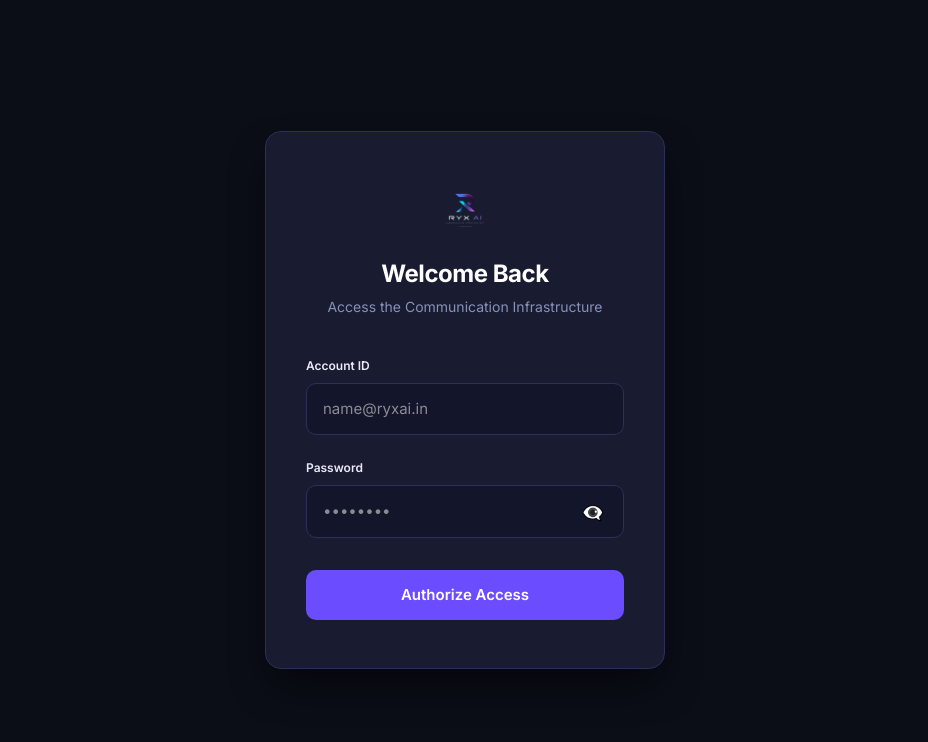
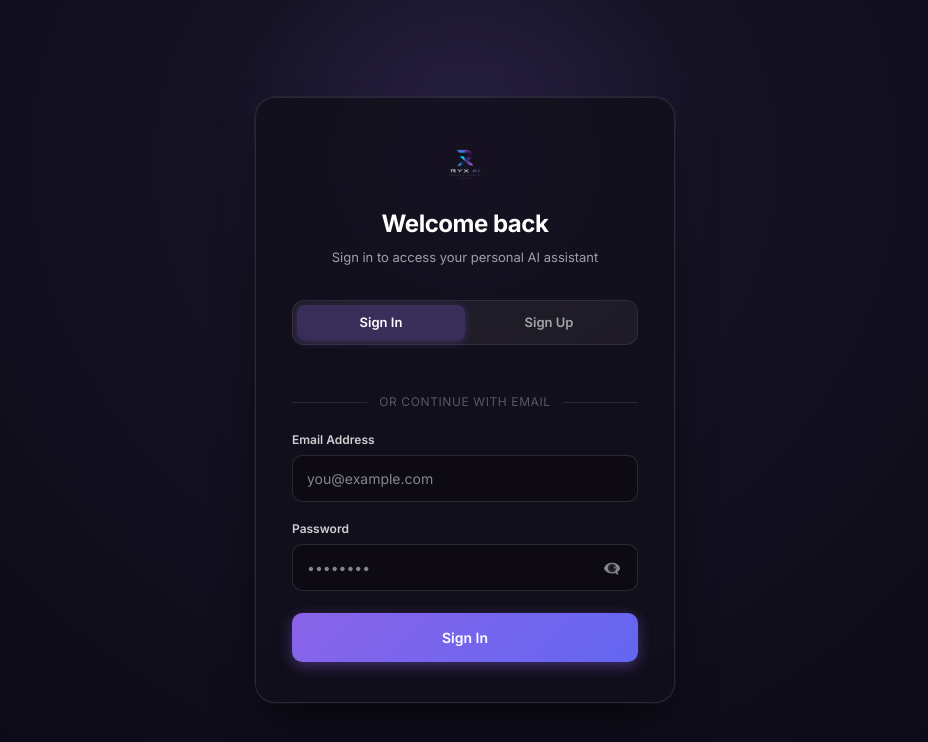
Before and after one commit to ryx-ai/intent-bot-frontend-test, a Next.js app: page / in a window 1280 px wide. Shown: the top 742 px of the page, without its empty margins (175-1103 px from the left). Built offline with nearby package versions, Linux system fonts and the light colour scheme; no server answers.

Commit message:
Google auth implemented

```diff
--- a/app/page.tsx
+++ b/app/page.tsx
@@ -1,12 +1,15 @@
 "use client";
 
-import { useState, FormEvent } from "react";
+import { useState, useEffect, FormEvent } from "react";
 import Image from "next/image";
+import Script from "next/script";
 import { useAuth } from "@/lib/auth";
 import { ApiError } from "@/lib/api";
 
-export default function LoginPage() {
-  const { login } = useAuth();
+export default function AuthPage() {
+  const { login, signup, googleAuth } = useAuth();
+  const [mode, setMode] = useState<"signin" | "signup">("signin");
+  const [fullName, setFullName] = useState("");
   const [email, setEmail] = useState("");
   const [password, setPassword] = useState("");
   const [error, setError] = useState("");
@@ -14,39 +17,90 @@ export default function LoginPage() {
   const [success, setSuccess] = useState(false);
   const [showPassword, setShowPassword] = useState(false);
 
+  const GOOGLE_CLIENT_ID =
+    process.env.NEXT_PUBLIC_GOOGLE_CLIENT_ID ||
+    "545089022739-gp76voof01st3vkkcs9o0e66p8kd6htg.apps.googleusercontent.com";
+
+  useEffect(() => {
+    setError("");
+  }, [mode]);
+
+  const initGoogleSignIn = () => {
+    if (typeof window !== "undefined" && (window as any).google?.accounts?.id) {
+      try {
+        (window as any).google.accounts.id.initialize({
+          client_id: GOOGLE_CLIENT_ID,
+          callback: async (response: any) => {
+            if (response?.credential) {
+              setLoading(true);
+              setError("");
+              try {
+                await googleAuth(response.credential);
+                setSuccess(true);
+              } catch (err: any) {
+                setLoading(false);
+                if (err instanceof ApiError) {
+                  setError(err.detail || "Google authentication failed.");
+                } else {
+                  setError("Google authentication failed. Please try again.");
+                }
+              }
+            }
+          },
+        });
+
+        const btnDiv = document.getElementById("googleBtnContainer");
+        if (btnDiv) {
+          btnDiv.innerHTML = "";
+          (window as any).google.accounts.id.renderButton(btnDiv, {
+            theme: "filled_blue",
+            size: "large",
+            width: "320",
+            text: mode === "signin" ? "signin_with" : "signup_with",
+            shape: "pill",
+          });
+        }
+      } catch (e) {
+        console.error("Error initializing Google Identity Services:", e);
+      }
+    }
+  };
+
+  useEffect(() => {
+    initGoogleSignIn();
+  }, [mode]);
+
   async function handleSubmit(e: FormEvent) {
     e.preventDefault();
     setError("");
     setLoading(true);
 
     try {
+      if (mode === "signin") {
         await login(email, password);
+      } else {
+        await signup(fullName, email, password);
+      }
       setSuccess(true);
-      // Don't reset `loading` here — navigation is in progress. Resetting
-      // would un-disable the form during the transition and allow a second
-      // submit.
     } catch (err) {
       if (err instanceof ApiError) {
-        // Check for specific tenant status errors (these override status code handling)
         if (err.detail === "tenant_suspended") {
-          setError(
-            "This workspace has been suspended.\nPlease contact your administrator.",
-          );
+          setError("This account has been suspended.\nPlease contact support.");
         } else if (err.detail === "tenant_deleted") {
-          setError(
-            "This workspace has been deleted.\nPlease contact your administrator.",
-          );
+          setError("This account is no longer active.");
+        } else if (err.status === 409 || err.detail === "Email already in use") {
+          setError("An account with this email already exists.");
         } else if (err.status === 401) {
           setError("Invalid email or password.");
         } else if (err.status === 429) {
-          setError("Too many attempts. Please wait and try again.");
-        } else if (err.status >= 500) {
-          setError("Server error. Please try again later.");
+          setError("Too many attempts. Please wait a moment and try again.");
+        } else if (err.detail) {
+          setError(err.detail);
         } else {
-          setError("Login failed. Please try again.");
+          setError("Authentication failed. Please try again.");
         }
       } else {
-        setError("Network error. Check your connection.");
+        setError("Network error. Check your internet connection.");
       }
       setPassword("");
       setLoading(false);
@@ -54,6 +108,13 @@ export default function LoginPage() {
   }
 
   return (
+    <>
+      <Script
+        src="https://accounts.google.com/gsi/client"
+        strategy="afterInteractive"
+        onLoad={initGoogleSignIn}
+      />
+
       <div
         style={{
           display: "flex",
@@ -62,32 +123,48 @@ export default function LoginPage() {
           justifyContent: "center",
           position: "relative",
           overflow: "hidden",
+          background: "radial-gradient(circle at 50% 20%, #1a162b 0%, #0a0812 100%)",
         }}
       >
-      {/* Login Card */}
+        {/* Glow background accent */}
+        <div
+          style={{
+            position: "absolute",
+            top: "20%",
+            left: "50%",
+            transform: "translate(-50%, -50%)",
+            width: "500px",
+            height: "500px",
+            background: "radial-gradient(circle, rgba(138, 100, 233, 0.15) 0%, rgba(0,0,0,0) 70%)",
+            pointerEvents: "none",
+          }}
+        />
+
+        {/* Card Container */}
         <div
           style={{
             position: "relative",
             zIndex: 10,
             width: "100%",
-          maxWidth: 400,
-          borderRadius: 16,
-          border: "1px solid var(--border)",
-          padding: "48px 40px",
-          background: "var(--bg-card)",
-          boxShadow: "0 20px 40px -10px rgba(0,0,0,0.6)",
+            maxWidth: 420,
+            borderRadius: 20,
+            border: "1px solid rgba(255, 255, 255, 0.1)",
+            padding: "40px 36px",
+            background: "rgba(18, 16, 28, 0.85)",
+            backdropFilter: "blur(16px)",
+            boxShadow: "0 24px 48px -12px rgba(0,0,0,0.7), 0 0 0 1px rgba(255,255,255,0.05)",
           }}
         >
-        {/* Brand header */}
-        <div style={{ textAlign: "center", marginBottom: 40 }}>
+          {/* Header */}
+          <div style={{ textAlign: "center", marginBottom: 32 }}>
             <Image
               src="/logo1.png"
               alt="RYX AI Logo"
-            width={200}
-            height={80}
+              width={180}
+              height={60}
               style={{
                 width: "auto",
-              height: 60,
+                height: 52,
                 margin: "0 auto 16px auto",
                 objectFit: "contain",
               }}
@@ -97,65 +174,175 @@ export default function LoginPage() {
               style={{
                 fontSize: 24,
                 fontWeight: 700,
-              color: "#fff",
+                color: "#ffffff",
                 letterSpacing: "-0.02em",
-              marginBottom: 4,
+                marginBottom: 6,
               }}
             >
-            Welcome Back
+              {mode === "signin" ? "Welcome back" : "Create your account"}
             </h1>
-          <p style={{ fontSize: 14, color: "var(--text-secondary)" }}>
-            Access the Communication Infrastructure
+            <p style={{ fontSize: 13, color: "rgba(255, 255, 255, 0.6)" }}>
+              {mode === "signin"
+                ? "Sign in to access your personal AI assistant"
+                : "Get started with your personal AI workspace in seconds"}
             </p>
           </div>
 
-        {/* Form */}
+          {/* Tab Switcher */}
+          <div
+            style={{
+              display: "flex",
+              borderRadius: 12,
+              background: "rgba(255, 255, 255, 0.05)",
+              padding: 4,
+              marginBottom: 28,
+              border: "1px solid rgba(255, 255, 255, 0.08)",
+            }}
+          >
+            <button
+              type="button"
+              onClick={() => setMode("signin")}
+              style={{
+                flex: 1,
+                padding: "8px 0",
+                fontSize: 13,
+                fontWeight: 600,
+                borderRadius: 8,
+                border: "none",
+                cursor: "pointer",
+                transition: "all 0.2s ease",
+                background: mode === "signin" ? "rgba(138, 100, 233, 0.25)" : "transparent",
+                color: mode === "signin" ? "#ffffff" : "rgba(255, 255, 255, 0.6)",
+                boxShadow: mode === "signin" ? "0 2px 8px rgba(138, 100, 233, 0.3)" : "none",
+              }}
+            >
+              Sign In
+            </button>
+            <button
+              type="button"
+              onClick={() => setMode("signup")}
+              style={{
+                flex: 1,
+                padding: "8px 0",
+                fontSize: 13,
+                fontWeight: 600,
+                borderRadius: 8,
+                border: "none",
+                cursor: "pointer",
+                transition: "all 0.2s ease",
+                background: mode === "signup" ? "rgba(138, 100, 233, 0.25)" : "transparent",
+                color: mode === "signup" ? "#ffffff" : "rgba(255, 255, 255, 0.6)",
+                boxShadow: mode === "signup" ? "0 2px 8px rgba(138, 100, 233, 0.3)" : "none",
+              }}
+            >
+              Sign Up
+            </button>
+          </div>
+
+          {/* Google SSO Container */}
+          <div style={{ display: "flex", justifyContent: "center", marginBottom: 20 }}>
+            <div id="googleBtnContainer" style={{ width: "100%", maxWidth: 320, display: "flex", justifyContent: "center" }} />
+          </div>
+
+          <div
+            style={{
+              display: "flex",
+              alignItems: "center",
+              margin: "20px 0",
+              color: "rgba(255, 255, 255, 0.3)",
+              fontSize: 12,
+            }}
+          >
+            <div style={{ flex: 1, height: 1, background: "rgba(255, 255, 255, 0.1)" }} />
+            <span style={{ padding: "0 12px", textTransform: "uppercase", letterSpacing: "0.05em" }}>
+              or continue with email
+            </span>
+            <div style={{ flex: 1, height: 1, background: "rgba(255, 255, 255, 0.1)" }} />
+          </div>
+
+          {/* Auth Form */}
           <form onSubmit={handleSubmit}>
-          {/* Account ID */}
-          <div style={{ marginBottom: 24 }}>
+            {mode === "signup" && (
+              <div style={{ marginBottom: 18 }}>
+                <label
+                  htmlFor="fullName"
+                  style={{
+                    display: "block",
+                    fontSize: 12,
+                    fontWeight: 600,
+                    color: "rgba(255, 255, 255, 0.8)",
+                    marginBottom: 6,
+                  }}
+                >
+                  Full Name
+                </label>
+                <input
+                  id="fullName"
+                  type="text"
+                  value={fullName}
+                  onChange={(e) => setFullName(e.target.value)}
+                  placeholder="John Doe"
+                  required
+                  autoComplete="name"
+                  style={{
+                    width: "100%",
+                    borderRadius: 10,
+                    border: "1px solid rgba(255, 255, 255, 0.12)",
+                    padding: "12px 14px",
+                    fontSize: 14,
+                    color: "#fff",
+                    background: "rgba(0, 0, 0, 0.25)",
+                    outline: "none",
+                  }}
+                />
+              </div>
+            )}
+
+            {/* Email Field */}
+            <div style={{ marginBottom: 18 }}>
               <label
                 htmlFor="email"
                 style={{
                   display: "block",
                   fontSize: 12,
                   fontWeight: 600,
-                color: "var(--text-primary)",
-                marginBottom: 8,
+                  color: "rgba(255, 255, 255, 0.8)",
+                  marginBottom: 6,
                 }}
               >
-              Account ID
+                Email Address
               </label>
               <input
                 id="email"
                 type="email"
                 value={email}
                 onChange={(e) => setEmail(e.target.value)}
-              placeholder="name@ryxai.in"
+                placeholder="you@example.com"
                 required
                 autoComplete="email"
                 style={{
                   width: "100%",
                   borderRadius: 10,
-                border: "1px solid var(--border)",
-                padding: "14px 16px",
-                fontSize: 15,
+                  border: "1px solid rgba(255, 255, 255, 0.12)",
+                  padding: "12px 14px",
+                  fontSize: 14,
                   color: "#fff",
-                background: "var(--bg-surface)",
+                  background: "rgba(0, 0, 0, 0.25)",
                   outline: "none",
                 }}
               />
             </div>
 
-          {/* Password */}
-          <div style={{ marginBottom: 24 }}>
+            {/* Password Field */}
+            <div style={{ marginBottom: 22 }}>
               <label
                 htmlFor="password"
                 style={{
                   display: "block",
                   fontSize: 12,
                   fontWeight: 600,
-                color: "var(--text-primary)",
-                marginBottom: 8,
+                  color: "rgba(255, 255, 255, 0.8)",
+                  marginBottom: 6,
                 }}
               >
                 Password
@@ -168,15 +355,16 @@ export default function LoginPage() {
                   onChange={(e) => setPassword(e.target.value)}
                   placeholder="••••••••"
                   required
-                autoComplete="current-password"
+                  minLength={6}
+                  autoComplete={mode === "signin" ? "current-password" : "new-password"}
                   style={{
                     width: "100%",
                     borderRadius: 10,
-                  border: "1px solid var(--border)",
-                  padding: "14px 16px",
-                  fontSize: 15,
+                    border: "1px solid rgba(255, 255, 255, 0.12)",
+                    padding: "12px 14px",
+                    fontSize: 14,
                     color: "#fff",
-                  background: "var(--bg-surface)",
+                    background: "rgba(0, 0, 0, 0.25)",
                     outline: "none",
                   }}
                 />
@@ -190,20 +378,28 @@ export default function LoginPage() {
                     transform: "translateY(-50%)",
                     background: "none",
                     border: "none",
-                  color: "var(--text-secondary)",
+                    color: "rgba(255, 255, 255, 0.5)",
                     cursor: "pointer",
-                  padding: "4px 8px",
-                  fontSize: 18,
-                  display: "flex",
-                  alignItems: "center",
-                  justifyContent: "center",
+                    padding: "4px",
+                    fontSize: 16,
                   }}
                 >
                   {showPassword ? "👁️" : "👁️‍🗨️"}
                 </button>
               </div>
+
               {error && (
-              <p style={{ marginTop: 8, fontSize: 12, color: "var(--error)" }}>
+                <p
+                  style={{
+                    marginTop: 10,
+                    fontSize: 12,
+                    color: "#FF6B6B",
+                    background: "rgba(255, 107, 107, 0.1)",
+                    padding: "8px 12px",
+                    borderRadius: 8,
+                    border: "1px solid rgba(255, 107, 107, 0.2)",
+                  }}
+                >
                   {error}
                 </p>
               )}
@@ -217,24 +413,32 @@ export default function LoginPage() {
                 width: "100%",
                 borderRadius: 10,
                 padding: "14px 0",
-              fontSize: 15,
+                fontSize: 14,
                 fontWeight: 600,
-              color: "#fff",
-              background: success ? "var(--success)" : "var(--accent)",
+                color: "#ffffff",
+                background: success
+                  ? "#10B981"
+                  : "linear-gradient(135deg, #8A64E9 0%, #6366F1 100%)",
                 border: "none",
                 cursor: loading ? "not-allowed" : "pointer",
                 opacity: loading ? 0.7 : 1,
-              marginTop: 8,
+                boxShadow: "0 4px 14px rgba(138, 100, 233, 0.4)",
+                transition: "all 0.2s ease",
               }}
             >
               {success
-              ? "Access Granted ✓"
+                ? "Redirecting..."
                 : loading
-                ? "Verifying..."
-                : "Authorize Access"}
+                  ? mode === "signin"
+                    ? "Signing in..."
+                    : "Creating account..."
+                  : mode === "signin"
+                    ? "Sign In"
+                    : "Create Account"}
             </button>
           </form>
         </div>
       </div>
+    </>
   );
 }
--- a/lib/auth.ts
+++ b/lib/auth.ts
@@ -4,16 +4,38 @@ import { useRouter } from "next/navigation";
 import { useCallback } from "react";
 import { api, ApiError } from "./api";
 
-interface UserInfo {
+export interface UserInfo {
+  email?: string;
+  name?: string;
+  picture?: string;
+  auth_provider?: string;
   role?: string;
+  tenant?: {
+    id: number;
+    slug: string;
+    name: string;
+  } | null;
 }
 
 /**
- * Auth hook — provides login, logout, and redirect helpers.
+ * Auth hook — provides login, signup, google auth, logout, and redirect helpers.
  * JWT tokens are managed via httponly cookies by the backend.
  */
 export function useAuth() {
   const router = useRouter();
+
+  const handleAuthSuccess = useCallback(
+    async () => {
+      const me = await api.get<UserInfo>("/api/auth/me");
+      router.push(
+        me.role === "super_admin"
+          ? "/workspace/admin/tenants"
+          : "/workspace/dashboard"
+      );
+      return me;
+    },
+    [router]
+  );
 
   const login = useCallback(
     async (email: string, password: string) => {
@@ -21,28 +43,46 @@ export function useAuth() {
         email,
         password,
       });
-      // Treat any non-"success" body as a failure so the caller's catch runs
-      // (otherwise the login page would show "Access Granted" without ever
-      // navigating).
       if (res.status !== "success") {
         throw new ApiError("Login did not succeed", 500);
       }
-      const me = await api.get<UserInfo>("/api/auth/me");
-      router.push(
-        me.role === "super_admin"
-          ? "/workspace/admin/tenants"
-          : "/workspace/dashboard"
-      );
+      await handleAuthSuccess();
       return res;
     },
-    [router]
+    [handleAuthSuccess]
+  );
+
+  const signup = useCallback(
+    async (fullName: string, email: string, password: string) => {
+      const res = await api.post<{ status: string }>("/api/auth/signup", {
+        full_name: fullName,
+        email,
+        password,
+      });
+      if (res.status !== "success") {
+        throw new ApiError("Registration did not succeed", 500);
+      }
+      await handleAuthSuccess();
+      return res;
+    },
+    [handleAuthSuccess]
+  );
+
+  const googleAuth = useCallback(
+    async (credential: string) => {
+      const res = await api.post<{ status: string }>("/api/auth/google", {
+        credential,
+      });
+      if (res.status !== "success") {
+        throw new ApiError("Google authentication did not succeed", 500);
+      }
+      await handleAuthSuccess();
+      return res;
+    },
+    [handleAuthSuccess]
   );
 
   const logout = useCallback(async () => {
-    // If the server call fails, the auth cookie is httponly — the client
-    // can't clear it. Pretending to log out would be a lie (a stolen device
-    // would still be authenticated). Surface the error and stay put so the
-    // user can retry.
     try {
       await api.post("/api/auth/logout");
       router.push("/");
@@ -52,5 +92,5 @@ export function useAuth() {
     }
   }, [router]);
 
-  return { login, logout };
+  return { login, signup, googleAuth, logout };
 }
```
Lines whose indentation alone changed are shown as unchanged.
